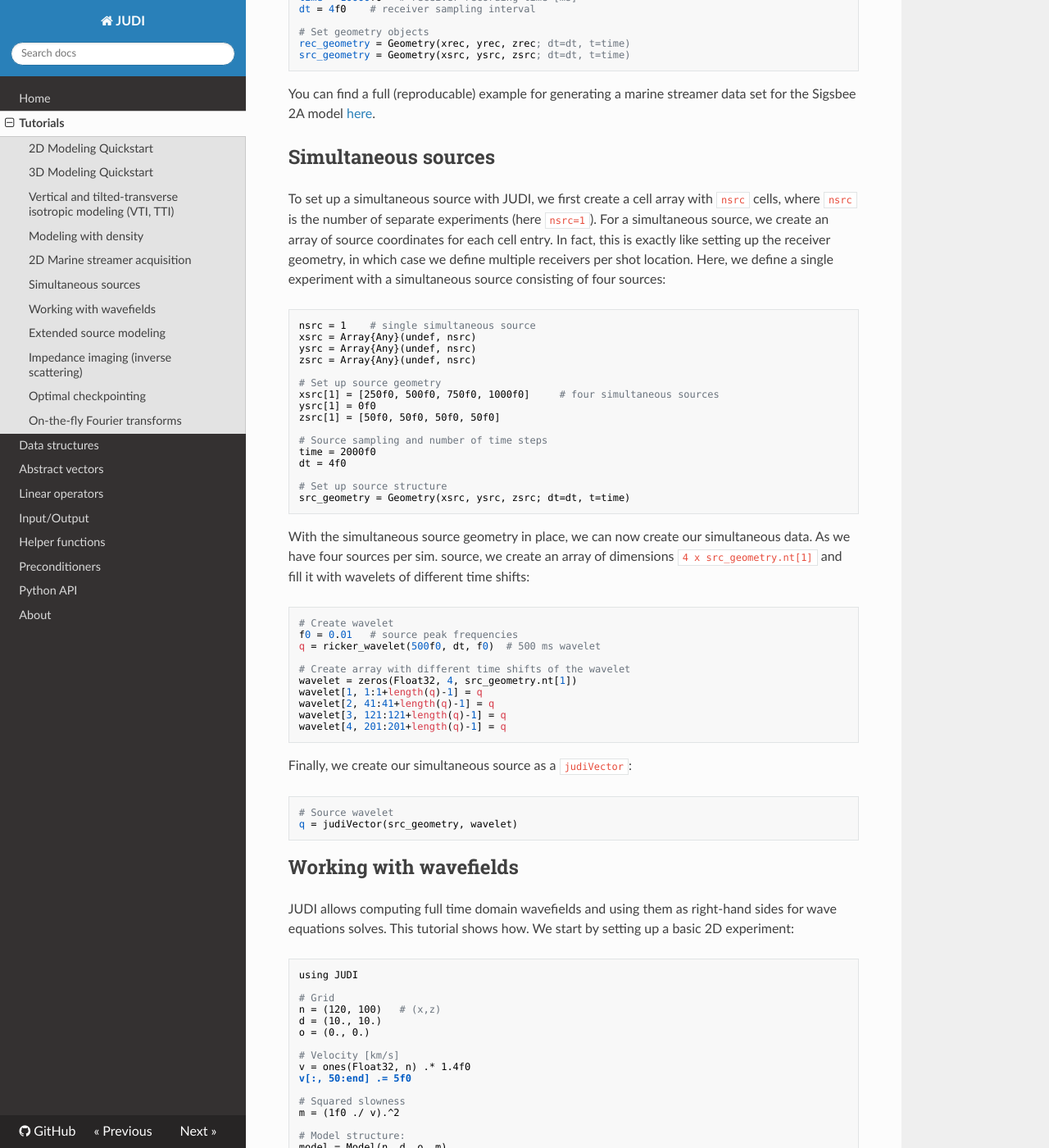
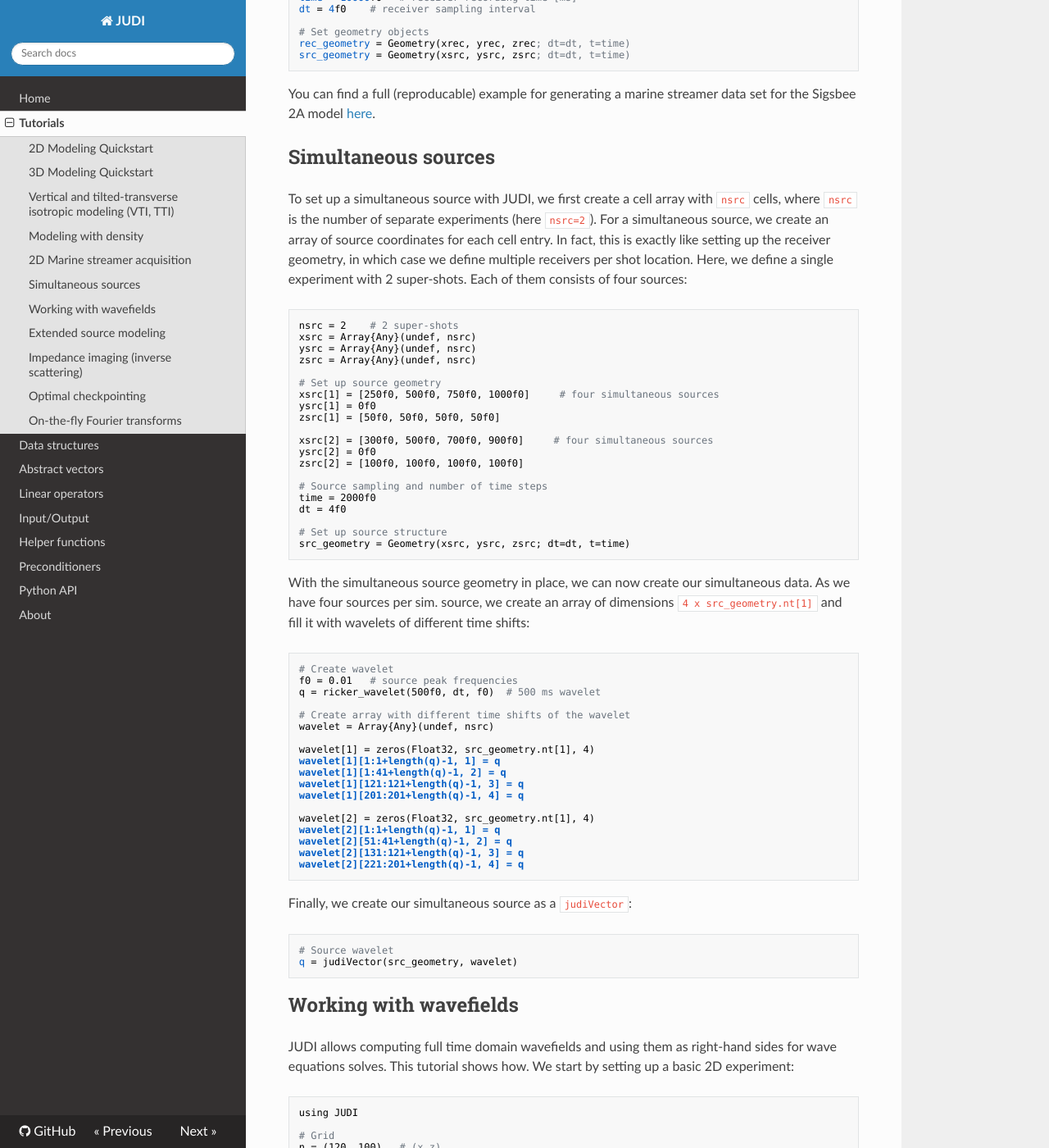
Before and after one commit to slimgroup/JUDI.jl, an MkDocs documentation site: the page built from docs/tutorials.md, in a window 1280 px wide and 1400 px high, scrolled down 7163 px. Shown: the whole window at 82% size. Built offline with MkDocs 1.6.1, drawn with Linux system fonts in a browser that asks for light colours; nearby versions of some CDN libraries.

Commit message:
update tutorials for simultaneous sources

````diff
--- a/docs/tutorials.md
+++ b/docs/tutorials.md
@@ -375,9 +375,9 @@ You can find a full (reproducable) example for generating a marine streamer data
 
 ## Simultaneous sources
 
-To set up a simultaneous source with JUDI, we first create a cell array with `nsrc` cells, where `nsrc` is the number of separate experiments (here `nsrc=1`). For a simultaneous source, we create an array of source coordinates for each cell entry. In fact, this is exactly like setting up the receiver geometry, in which case we define multiple receivers per shot location. Here, we define a single experiment with a simultaneous source consisting of four sources:
+To set up a simultaneous source with JUDI, we first create a cell array with `nsrc` cells, where `nsrc` is the number of separate experiments (here `nsrc=2`). For a simultaneous source, we create an array of source coordinates for each cell entry. In fact, this is exactly like setting up the receiver geometry, in which case we define multiple receivers per shot location. Here, we define a single experiment with 2 super-shots. Each of them consists of four sources:
 ```
-nsrc = 1    # single simultaneous source
+nsrc = 2    # 2 super-shots
 xsrc = Array{Any}(undef, nsrc)
 ysrc = Array{Any}(undef, nsrc)
 zsrc = Array{Any}(undef, nsrc)
@@ -386,6 +386,10 @@ zsrc = Array{Any}(undef, nsrc)
 xsrc[1] = [250f0, 500f0, 750f0, 1000f0]     # four simultaneous sources
 ysrc[1] = 0f0
 zsrc[1] = [50f0, 50f0, 50f0, 50f0]
+
+xsrc[2] = [300f0, 500f0, 700f0, 900f0]     # four simultaneous sources
+ysrc[2] = 0f0
+zsrc[2] = [100f0, 100f0, 100f0, 100f0]
 
 # Source sampling and number of time steps
 time = 2000f0
@@ -403,11 +407,19 @@ f0 = 0.01	# source peak frequencies
 q = ricker_wavelet(500f0, dt, f0)  # 500 ms wavelet
 
 # Create array with different time shifts of the wavelet
-wavelet = zeros(Float32, 4, src_geometry.nt[1])
-wavelet[1, 1:1+length(q)-1] = q
-wavelet[2, 41:41+length(q)-1] = q
-wavelet[3, 121:121+length(q)-1] = q
-wavelet[4, 201:201+length(q)-1] = q
+wavelet = Array{Any}(undef, nsrc)
+
+wavelet[1] = zeros(Float32, src_geometry.nt[1], 4)
+wavelet[1][1:1+length(q)-1, 1] = q
+wavelet[1][1:41+length(q)-1, 2] = q
+wavelet[1][121:121+length(q)-1, 3] = q
+wavelet[1][201:201+length(q)-1, 4] = q
+
+wavelet[2] = zeros(Float32, src_geometry.nt[1], 4)
+wavelet[2][1:1+length(q)-1, 1] = q
+wavelet[2][51:41+length(q)-1, 2] = q
+wavelet[2][131:121+length(q)-1, 3] = q
+wavelet[2][221:201+length(q)-1, 4] = q
 ```
 
 Finally, we create our simultaneous source as a `judiVector`:
````
